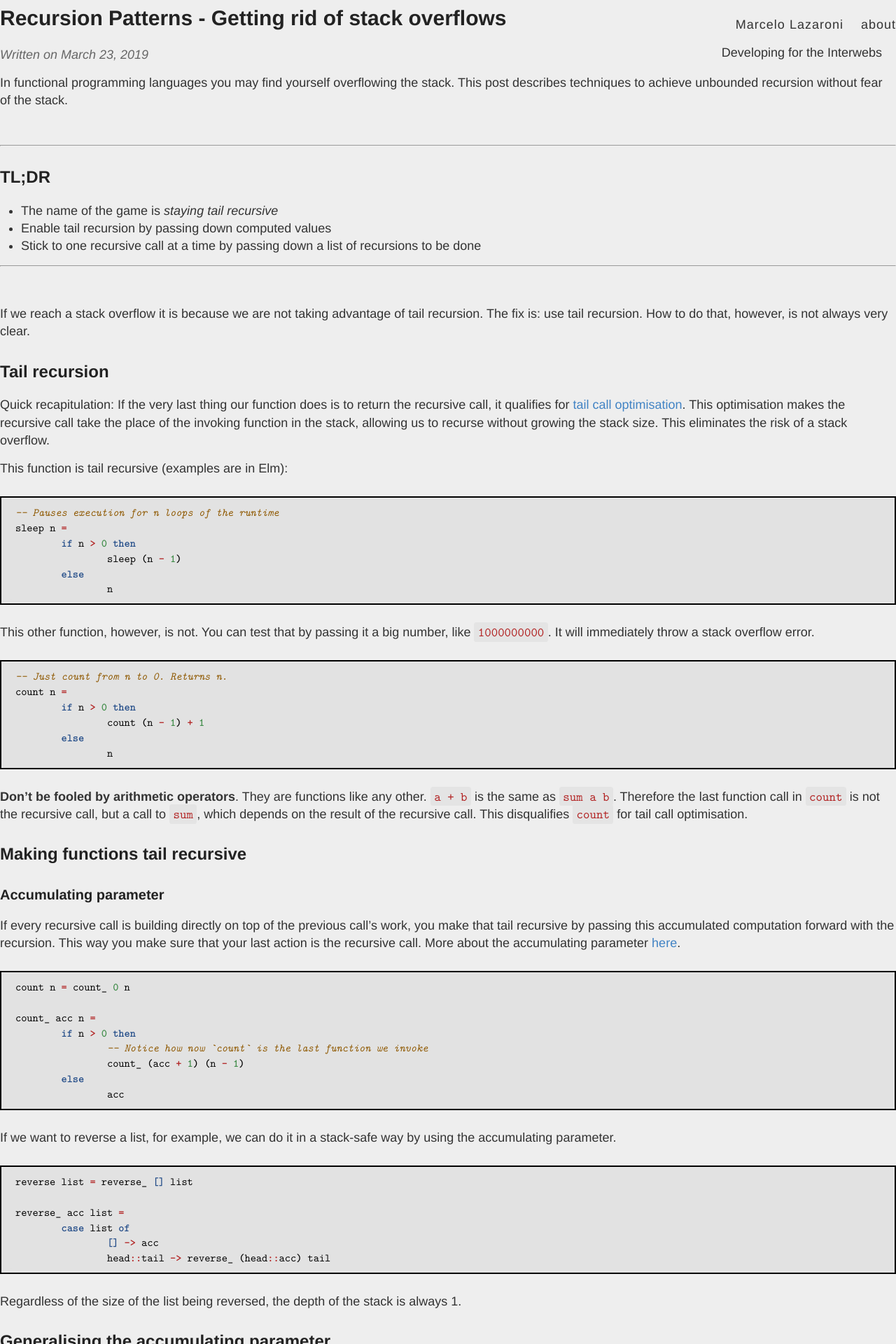
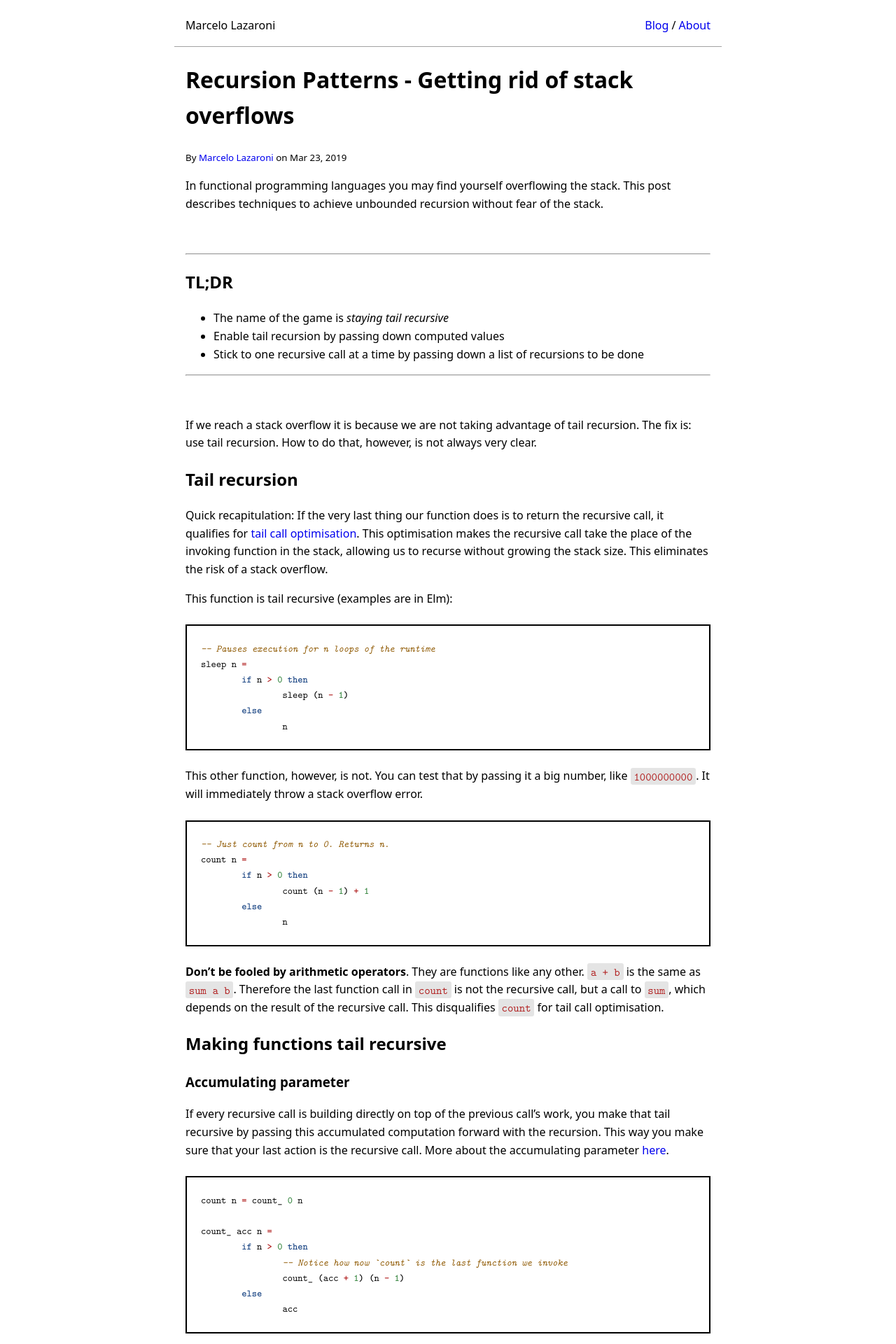
Before and after one commit to lazamar/lazamar.github.io, a Jekyll site: the page built from _posts/2019-03-23-recursion-patterns.md, in a window 1280 px wide. Shown: the top 1920 px of the page at 70% size. Built offline with Jekyll 4.4.1, drawn with Linux system fonts in a browser that asks for light colours; comment, search, counter and statistics services are not loaded; some of the changed text lies outside the part shown.

Commit message:
New Layout

```diff
--- a/_layouts/default.html
+++ b/_layouts/default.html
@@ -16,22 +16,24 @@
 </head>
 <body>
     <nav>
-        <a href="{{ site.baseurl }}/">{{ site.name }}</a>
-        <a href="{{ site.baseurl }}/about">about</a>
-        <p>{{ site.description }}</p>
+        Marcelo Lazaroni
+        <div style="float: right;">
+            <a href="{{ site.baseurl }}/">Blog</a> /
+            <a href="{{ site.baseurl }}/about">About</a>
+        </div>
     </nav>
-
     <main>
       {{ content }}
     </main>
 
     <!--Footer-->
     <footer>
-        <a href="{{ site.baseurl }}/">Marcelo Lazaroni</a>
+        <a href="{{ site.baseurl }}/">Home</a>
         <a href="https://www.facebook.com/marcelo.lazaroni.1">Facebook</a>
         <a href="https://www.twitter.com/marcelolaza">Twitter</a>
         <a href="https://github.com/lazamar">GitHub</a>
         <a href="{{ site.url }}/feed.xml">RSS</a>
+        <a href="{{ site.baseurl }}/about">About</a>
     </footer>
 
     {% include analytics.html %}
--- a/_layouts/post.html
+++ b/_layouts/post.html
@@ -2,14 +2,14 @@
 layout: default
 ---
 
+<h1>{{ page.title }}</h1>
+
 <article>
-    <h1>{{ page.title }}</h1>
-
-    <div class="date">
-        Written on {{ page.date | date: "%B %e, %Y" }}
-    </div>
+    <small>
+        By <a href="{{ site.baseurl }}/">Marcelo Lazaroni</a> on {{ page.date | date: "%b %e, %Y" }}
+    </small>
 
     {{ content }}
 
-    {% include disqus.html %}
+    <!--{% include disqus.html %}-->
 </article>
--- a/_sass/_highlights.scss
+++ b/_sass/_highlights.scss
@@ -44,7 +44,7 @@ code {
   border-radius: 5px;
   padding: 5px;
   padding-left: 10px;
-  background: #e2e2e2;
+  background: #ffff;
   color: #04305C; /* Matters when language is not identified */
   font-size: .85em;
 }
--- a/style.scss
+++ b/style.scss
@@ -1,330 +1,42 @@
 ---
 ---
 
-//
-// IMPORTS
-//
-
-@import "reset";
-@import "variables";
-// Syntax highlighting @import is at the bottom of this file
-
-/**************/
-/* BASE RULES */
-/**************/
-
 html {
-  font-size: 100%;
+    font-family: system-ui,sans-serif;
+    line-height: 1.6;
+    font-size: 1rem;
 }
 
-body {
-	background: #eee;
-  font: 18px/1.4 $helvetica;
-  color: $darkGray;
-  min-height: 100vh;
+nav, main, footer {
+    max-width: 750px;
+    margin: auto;
 }
 
-.container {
-  margin: 0 auto;
-  max-width: 700px;
-  padding: 0 10px;
-  width: 100%;
-  h1{
-    line-height: 1.2em;
-  }
+nav, footer {
+    padding: 1em;
 }
 
-article {
+nav {
+    border-bottom: 1px solid #a2a2a2;
     margin-bottom: 1em;
 }
 
-h1, h2, h3, h4, h5, h6 {
-  font-family: $helveticaNeue;
-  color: $darkerGray;
-  font-weight: bold;
-
-  line-height: 1.7;
-  margin: 1em 0 15px;
-  padding: 0;
-
-  a {
-    color: inherit;
-  }
-  @include mobile {
-    line-height: 1.4;
-  }
+footer {
+    display: flex;
+    justify-content: space-around;
+    border-top: 1px solid #a2a2a2;
+    margin-top: 1em;
 }
 
-h1 {
-  font-size: 30px;
-  margin-top: 0;
-  a {
-    color: inherit;
-  }
-}
-
-h2 {
-  font-size: 24px;
-}
-
-h3 {
-  font-size: 20px;
-}
-
-h4 {
-  font-size: 18px;
-  color: $gray;
-}
-
-p {
-  margin: 15px 0 10px 0;
+img {
+    max-width: 100%;
 }
 
 a {
-  color: $blue;
-  text-decoration: none;
-	cursor: pointer;
-  &:hover, &:active {
-    color: $blue;
-  }
+    text-decoration: none;
 }
 
-ul, ol {
-  margin: 15px 0;
-  padding-left: 30px;
-}
-
-ul {
-  list-style-type: disc;
-}
-
-ol {
-  list-style-type: decimal;
-}
-
-ol ul, ul ol, ul ul, ol ol {
-  margin: 0;
-}
-
-ul ul, ol ul {
-  list-style-type: circle;
-}
-
-em, i {
-  font-style: italic;
-}
-
-strong, b {
-  font-weight: bold;
-}
-
-img {
-  max-width: 100%;
-}
-
-// Fixes images in popup boxes from Google Translate
-.gmnoprint img {
-  max-width: none;
-}
-
-.date {
-  font-style: italic;
-  color: $gray;
-}
-
-// Specify the color of the selection
-::-moz-selection {
-  color: $black;
-  background: #d6d6d6;
-}
-::selection {
-  color: $black;
-  background: #d6d6d6;
-}
-
-// Nicolas Gallagher's micro clearfix hack
-// http://nicolasgallagher.com/micro-clearfix-hack/
-.clearfix:before,
-.clearfix:after {
-    content: " ";
-    display: table;
-}
-
-.clearfix:after {
-    clear: both;
-}
-
-/*********************/
-/* LAYOUT / SECTIONS */
-/*********************/
-
-//
-// .masthead
-//
-.body-wrapper{
-  min-height: calc(100vh - 190px) //subtracting footer height + footer padding.
-}
-.wrapper-masthead {
-  margin-bottom: 30px;
-}
-.container-masterhead{
-  margin: 0 50px;
-
-  @include mobile{
-    margin: 0;
-  }
-}
-
-.masthead {
-  padding: 20px 0;
-  // border-bottom: 1px solid $lightGray;
-
-  @include mobile {
-    text-align: center;
-  }
-}
-
-.site-avatar {
-  float: left;
-  width: 70px;
-  height: 70px;
-  margin-right: 15px;
-
-  @include mobile {
-    float: none;
-    display: block;
-    margin: 0 auto;
-  }
-
-  img {
-    border-radius: 5px;
-  }
-}
-
-.site-info {
-  float: left;
-
-  @include mobile {
-    float: none;
-    display: block;
-    margin: 0 auto;
-  }
-}
-
-.site-name {
-  margin: 0;
-  color: $darkGray;
-  cursor: pointer;
-  font-family: $helveticaNeue;
-  font-weight: 300;
-  font-size: 28px;
-  letter-spacing: 1px;
-}
-
-.site-description {
-  margin: -5px 0 0 0;
-  color: $gray;
-  font-size: 16px;
-
-  @include mobile {
-    margin: 3px 0;
-  }
-}
-
-nav {
-  float: right;
-  margin-top: 23px; // @TODO: Vertically middle align
-  font-family: $helveticaNeue;
-  font-size: 18px;
-
-  @include mobile {
-    float: none;
-    margin-top: 9px;
-    display: block;
-    font-size: 16px;
-  }
-
-  a {
-    margin-left: 20px;
-    color: $darkGray;
-    text-align: right;
-    font-weight: 300;
-    letter-spacing: 1px;
-
-    @include mobile {
-      margin: 0 10px;
-      color: $blue;
-    }
-  }
-}
-
-//
-// .main
-//
-
-.posts > .post {
-  padding-bottom: 1em;
-  // border-bottom: 1px solid $lightGray;
-}
-
-.posts > .post:last-child {
-  padding-bottom: 1em;
-  border-bottom: none;
-}
-
-.post {
-  blockquote {
-    margin: 1.8em .8em;
-    border-left: 2px solid $gray;
-    padding: 0.1em 1em;
-    color: $gray;
-    font-size: 22px;
-    font-style: italic;
-  }
-
-  .comments {
-    margin-top: 10px;
-  }
-
-  .read-more {
-    text-transform: uppercase;
-    font-size: 15px;
-  }
-}
-
-.wrapper-footer {
-  margin-top: 50px;
-  background-color: #222;
-  min-height: 140px;
-}
-
-footer {
-  padding: 40px 0;
-  text-align: center;
-
-}
-
-// Settled on moving the import of syntax highlighting to the bottom of the CSS
-// ... Otherwise it really bloats up the top of the CSS file and makes it difficult to find the start
+// Settled on moving the import of syntax highlighting to the bottom of the
+// CSS ... Otherwise it really bloats up the top of the CSS file and makes it
+// difficult to find the start
 @import "highlights";
-@import "svg-icons";
-
-/*********************/
-/* Tables            */
-/*********************/
-
-table {
-    margin: 2em 0;
-    min-width: 100%;
-}
-
-thead, tbody {
-    border: 2px black solid;
-}
-th {
-    text-align: left;
-    font-weight: bold;
-}
-td, th {
-    padding: 0 1em;
-}
```
Also changed, not shown: _layouts/post-no-comments.html (deleted, +0 -14 lines).
